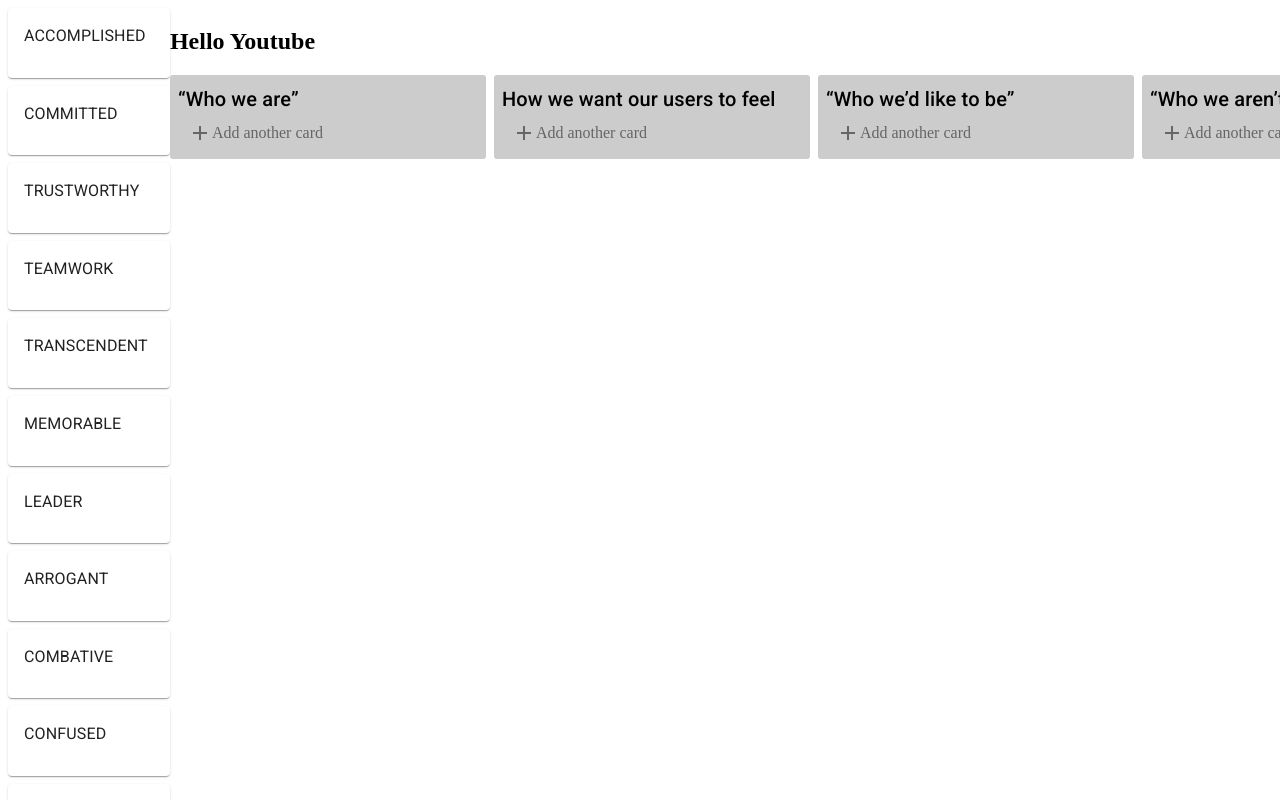
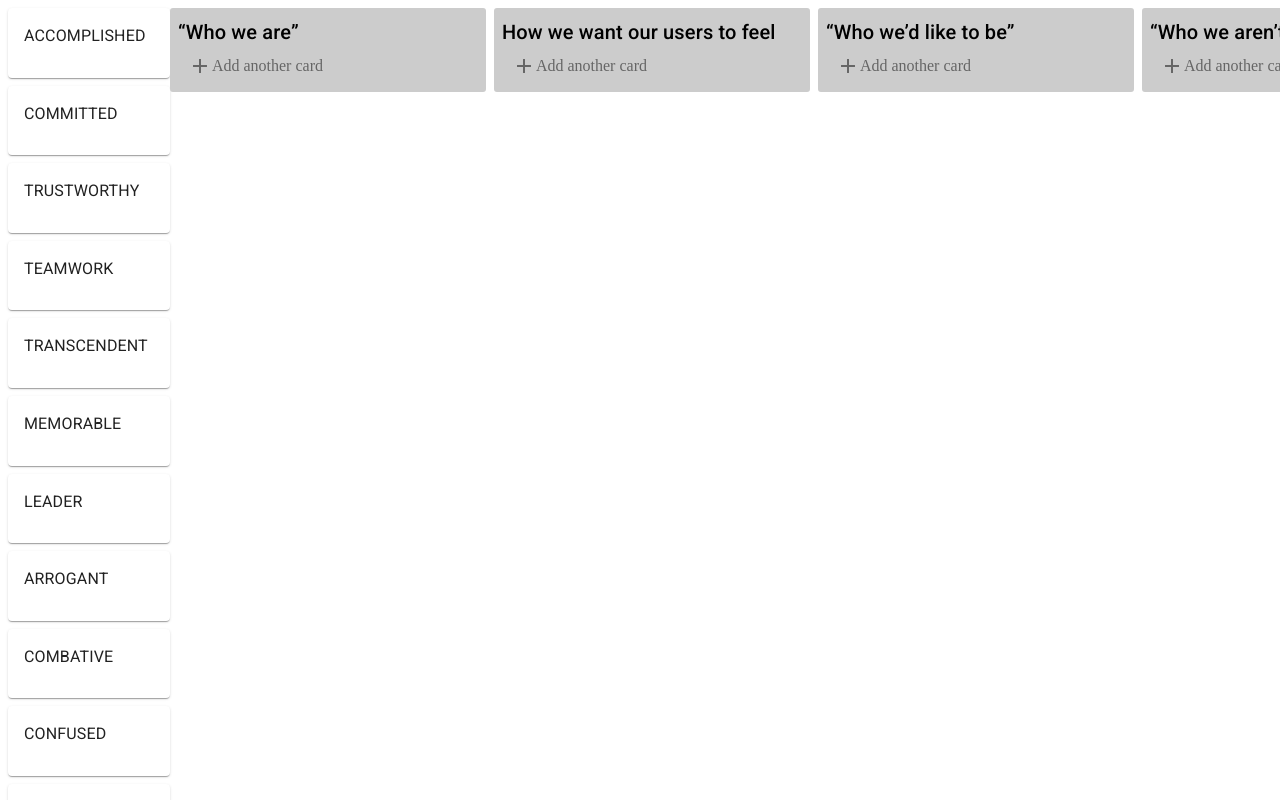
Before and after one commit to naughty-code/trello-clone, a React (Create React App) app: page / in a window 1280 px wide. Shown: the top 800 px of the page. Built offline with nearby package versions, Linux system fonts and the light colour scheme.

Commit message:
Removed Hello YouTube

```diff
--- a/src/components/App.js
+++ b/src/components/App.js
@@ -48,7 +48,6 @@
                 <CardCollection list={lists.find(l => l.fixed)} />
               </Col>
               <Col>
-                <h2> Hello Youtube </h2>
                 <Droppable droppableId="all-lists" direction="horizontal" type="list">
                   {(provided)=>(
                     <ListsContainer
```
